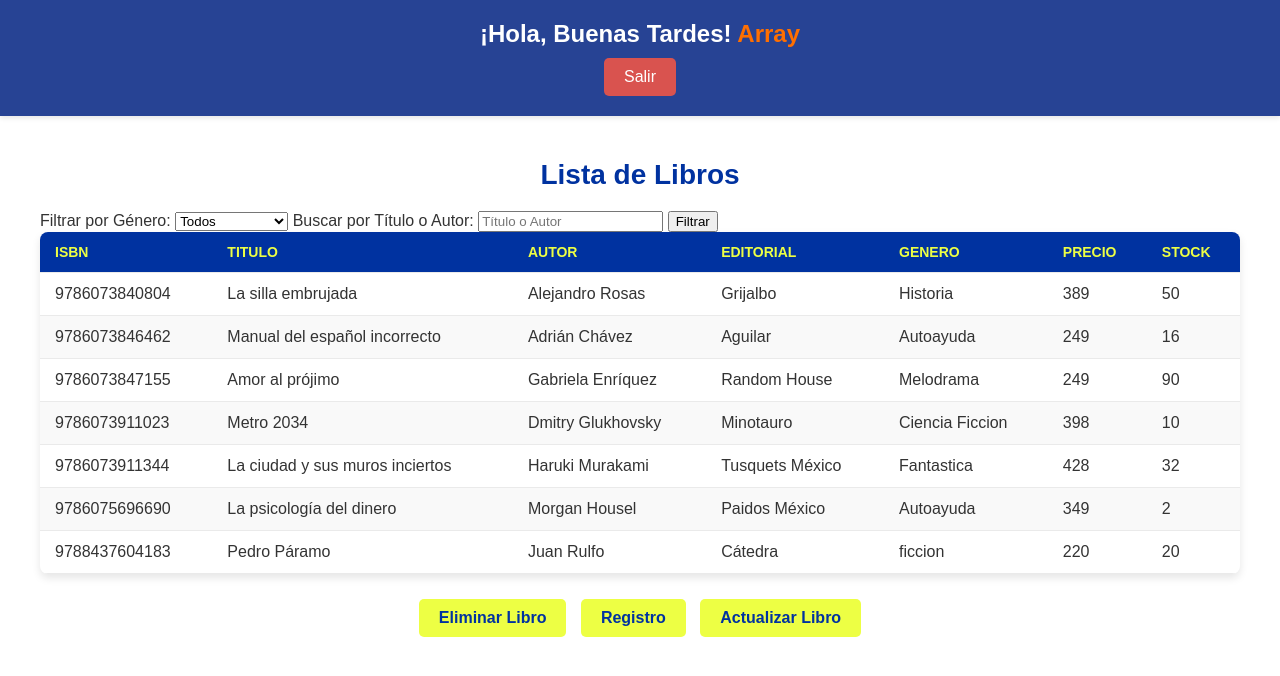
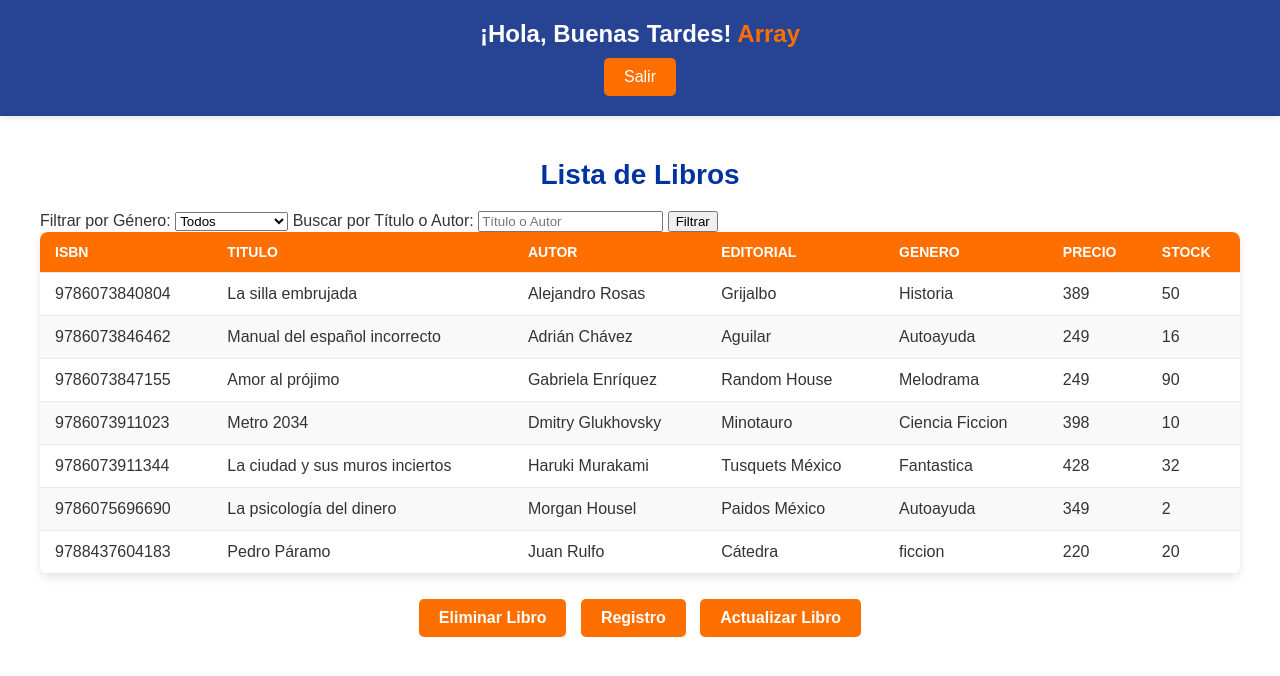
Before and after one commit to RobertoJimenez25/Libreria, a PHP site: page /Principal.php in a window 1280 px wide. Shown: the top 676 px of the page. Run offline with PHP 8.4, Linux system fonts and the light colour scheme; a user stored in the database is signed in; data comes from the database, SQL or seed files in the repository.

Commit message:
final estilos

```diff
--- a/ProyectoWeb1/styles/stylesEliminarUsuario.css
+++ b/ProyectoWeb1/styles/stylesEliminarUsuario.css
@@ -46,7 +46,7 @@ form button {
     padding: 10px 15px;
     background-color: #ff6f00;
     font-weight: bold;
-    color: #0032A0;
+    color: #ffffff;
     border: none;
     border-radius: 5px;
     font-size: 16px;
@@ -64,7 +64,7 @@ form button:hover {
     background-color: #ff6f00;
     margin-top: 15px;
     padding: 10px 20px;
-    color: #0032A0;
+    color: #ffffff;
     text-decoration: none;
     font-weight: bold;
     border-radius: 5px;
--- a/ProyectoWeb1/styles/stylesEnviarRegistro.css
+++ b/ProyectoWeb1/styles/stylesEnviarRegistro.css
@@ -32,7 +32,7 @@ a {
     margin: 15px 10px; /* Incrementa el espacio vertical entre botones */
     padding: 12px 20px;
     background-color: #ff6f00;
-    color: #0032A0;
+    color: #ffffff;
     font-weight: bold;
     text-decoration: none;
     border-radius: 6px;
--- a/ProyectoWeb1/styles/stylesEnviarRegistroLogin.css
+++ b/ProyectoWeb1/styles/stylesEnviarRegistroLogin.css
@@ -32,7 +32,7 @@ a {
     margin: 15px 10px; /* Incrementa el espacio vertical entre botones */
     padding: 12px 20px;
     background-color: #ff6f00;
-    color: #0032A0;
+    color: #ffffff;
     font-weight: bold;
     text-decoration: none;
     border-radius: 6px;
--- a/ProyectoWeb1/styles/stylesIndex.css
+++ b/ProyectoWeb1/styles/stylesIndex.css
@@ -1,4 +1,5 @@
-@import url(https://db.onlinewebfonts.com/c/67821e7ef9a2952d6e7757a6cae5a826?family=Novecento+WideBold);
+@import url('https://fonts.googleapis.com/css2?family=Montserrat:ital,wght@0,100..900;1,100..900&family=Poppins:ital,wght@0,100;0,200;0,300;0,400;0,500;0,600;0,700;0,800;0,900;1,100;1,200;1,300;1,400;1,500;1,600;1,700;1,800;1,900&display=swap');
+
 body {
     margin: 0;
     padding: 0;
@@ -67,7 +68,7 @@ button {
     gap: 15px;
     font-family: "Poppins";
     background-color: #ff6f00;
-    color: #274394;
+    color: #ffffff;
     font-weight: bold;
     border: none;
     border-radius: 8px;
--- a/ProyectoWeb1/styles/stylesPrincipal.css
+++ b/ProyectoWeb1/styles/stylesPrincipal.css
@@ -28,7 +28,7 @@ body {
     display: inline-block;
     margin-top: 10px;
     padding: 10px 20px;
-    background-color: #d9534f;
+    background-color: #ff6f00;
     color: #fff;
     text-decoration: none;
     border-radius: 5px;
@@ -71,8 +71,8 @@ body {
 }
 
 .tabla-estilos th {
-    background-color: #0032A0;
-    color: #EDFF44;
+    background-color: #ff6f00;
+    color: #ffffff;
     text-transform: uppercase;
     font-size: 14px;
 }
@@ -102,8 +102,8 @@ body {
     display: inline-block;
     margin: 5px;
     padding: 10px 20px;
-    background-color: #EDFF44;
-    color: #0032A0;
+    background-color: #ff6f00;
+    color: #ffffff;
     font-weight: bold;
     text-decoration: none;
     border-radius: 5px;
@@ -111,12 +111,12 @@ body {
 }
 
 .check {
-    background-color: #EDFF44;
-    color: #0032A0;
+    background-color: #ff6f00;
+    color: #ffffff;
     font-weight: bold;
     margin-bottom: 2rem;
 }
 
 .btn:hover {
-    background-color: #d1e046;
+    background-color: #e65c00;
 }
--- a/ProyectoWeb1/styles/stylesRegistroLogin.css
+++ b/ProyectoWeb1/styles/stylesRegistroLogin.css
@@ -13,7 +13,7 @@ body {
 /* Header */
 .header {
     background-color: #0032A0;
-    color: #ff6f00;
+    color: #ffffff;
     padding: 15px;
     width: 100%;
     text-align: center;
@@ -78,7 +78,7 @@ button {
     width: 100%;
     padding: 10px 15px;
     background-color: #ff6f00;
-    color: #0032A0;
+    color: #ffffff;
     border: none;
     border-radius: 4px;
     font-size: 1rem;
@@ -88,7 +88,7 @@ button {
 }
 
 button:hover {
-    background-color: #ff6f00;
+    background-color: #e65c00;
 }
 
 /* Links */
```
Also changed, not shown: ProyectoWeb1/styles/stylesRegistro.css (+5 -5 lines), ProyectoWeb1/styles/stylesactualizarLibro.css (+8 -8 lines), 1 other file.
